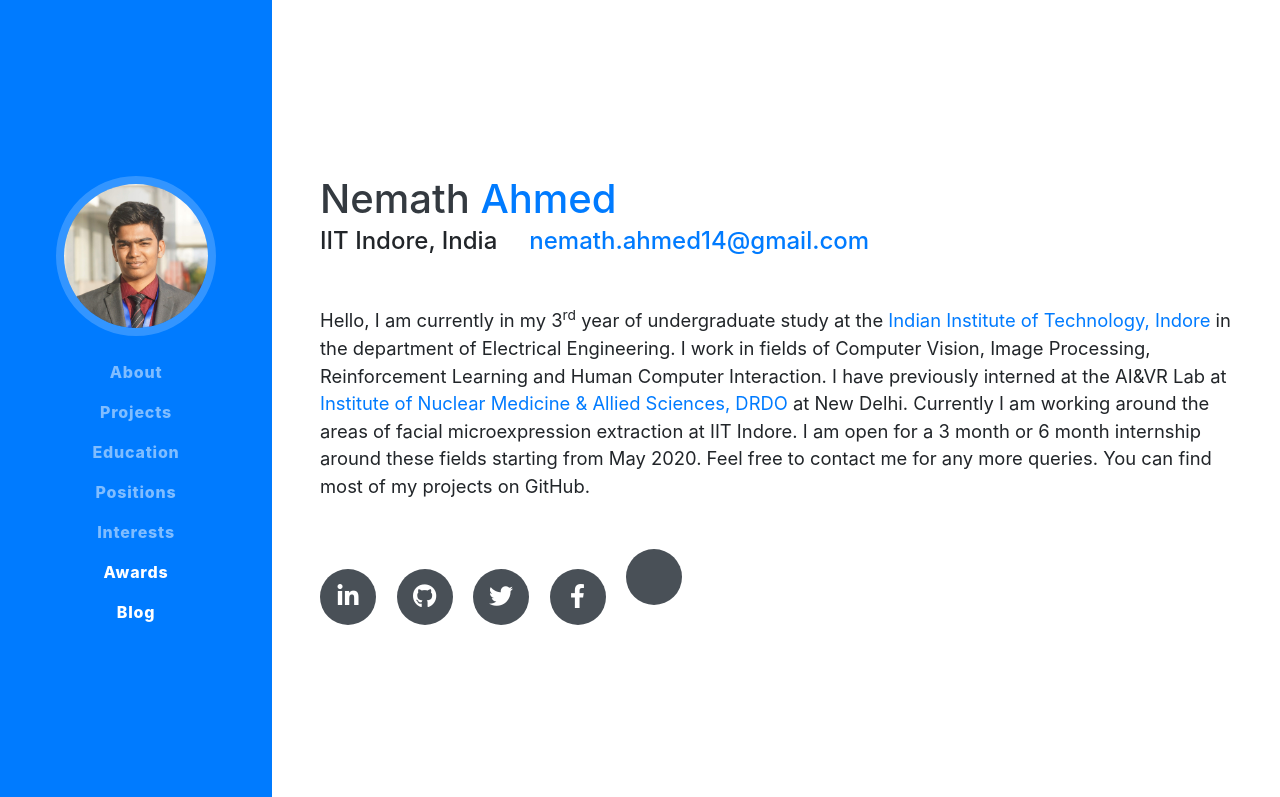
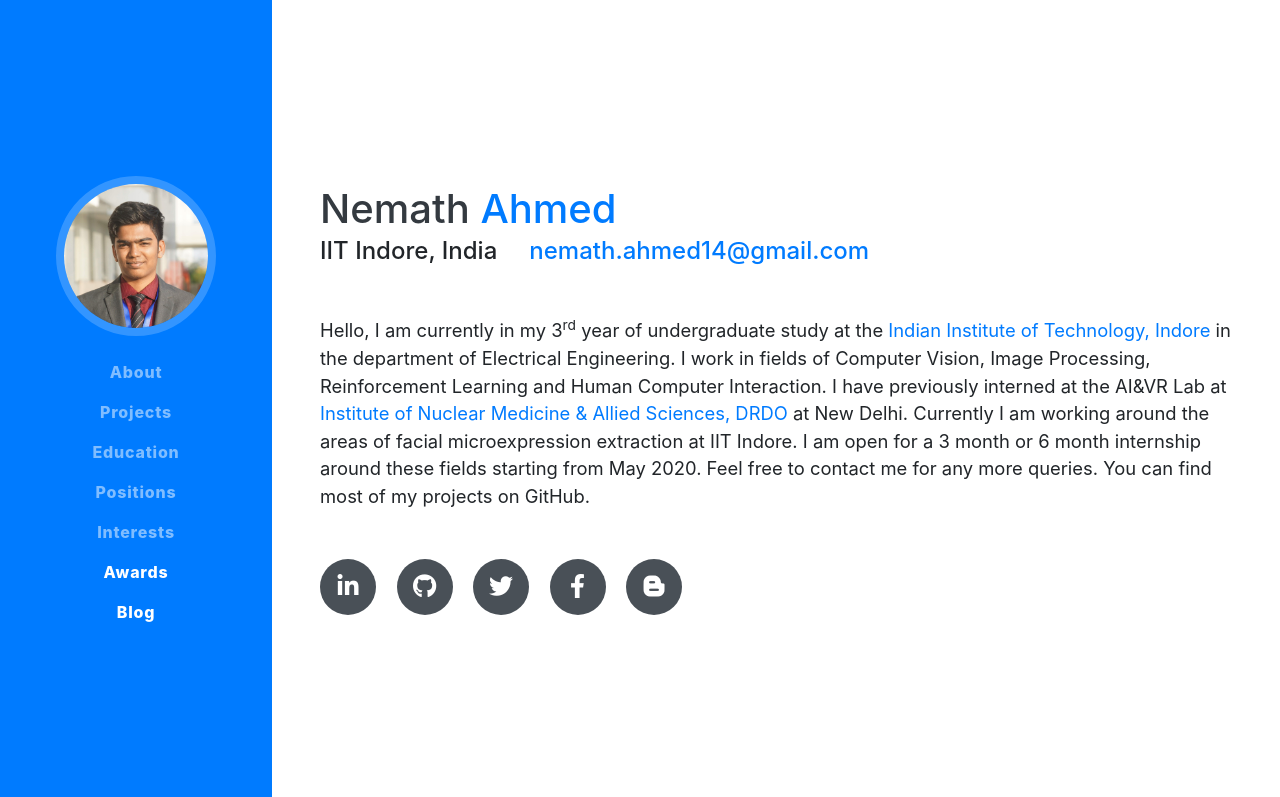
Before and after one commit to nemathahmed/nemathahmed.github.io, a website with bundled scripts: page index.html in a window 1280 px wide. Shown: the top 797 px of the page. Built offline with nearby package versions, Linux system fonts and the light colour scheme; a web font is replaced by a local one.

Commit message:
Update index.html

```diff
--- a/index.html
+++ b/index.html
@@ -97,7 +97,7 @@
             <i class="fab fa-facebook-f"></i>
           </a>
           <a href="https://nemathahmedblog.github.io">
-            <i class="fa-li fa fa-blog text-warning"> </i>
+            <i class="	fab fa-blogger-b"> </i>
           </a>
         </div>
       </div>
```
